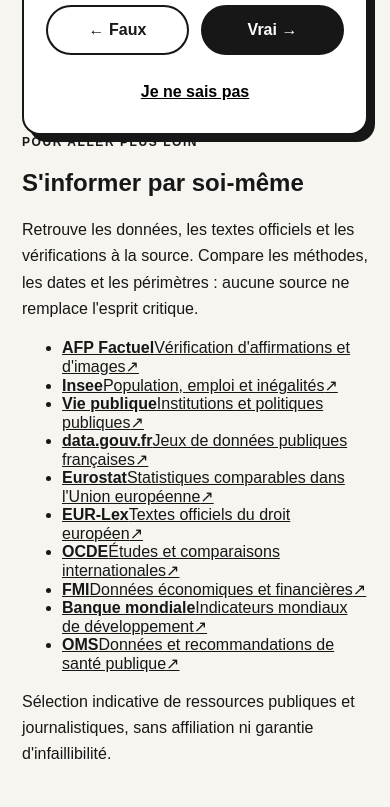
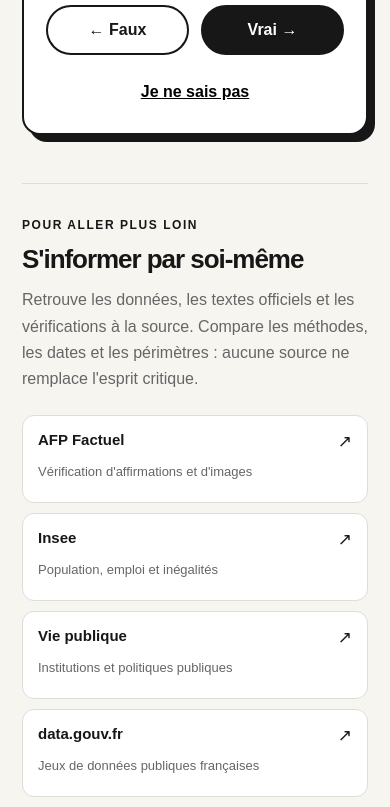
Before and after one commit to axeligato/Decrypte, a Next.js app: page / in a window 390 px wide. Shown: the part 980-1787 px from the top of the page. Built offline with nearby package versions, Linux system fonts and the light colour scheme.

Commit message:
style: responsive accessible resource links section

```diff
--- a/app/globals.css
+++ b/app/globals.css
@@ -31,3 +31,17 @@
 .theme-thumb{position:absolute;left:3px;top:3px;width:13px;height:13px;border-radius:50%;background:var(--text);transition:transform .18s ease}
 [data-theme="dark"] .theme-thumb{transform:translateX(13px)}
 @media(max-width:500px){.topbar-right{gap:8px}.theme-toggle{min-width:100px}}
+
+/* Further-reading directory: lightweight and responsive in both themes */
+.resource-section{margin-top:68px;padding:34px 0 20px;border-top:1px solid var(--line)}
+.resource-section h2{font-size:clamp(26px,5vw,40px);letter-spacing:-.04em;margin:12px 0}
+.resource-intro{max-width:650px;color:var(--muted);margin:0 0 22px}
+.resource-list{display:grid;grid-template-columns:repeat(2,minmax(0,1fr));gap:10px;list-style:none;padding:0;margin:0}
+.resource-list li{min-width:0}
+.resource-list a{display:grid;grid-template-columns:1fr auto;gap:5px 10px;align-items:start;text-decoration:none;background:var(--surface);border:1px solid var(--line);border-radius:12px;padding:15px;min-height:88px;transition:border-color .15s ease,transform .15s ease}
+.resource-list a:hover{border-color:var(--border);transform:translateY(-1px)}
+.resource-list strong{font-size:15px}
+.resource-list span:not(.resource-arrow){grid-column:1;grid-row:2;color:var(--muted);font-size:13px;line-height:1.4}
+.resource-arrow{grid-column:2;grid-row:1;font-size:17px}
+.resource-disclaimer{color:var(--muted);font-size:12px;margin:18px 0 0}
+@media(max-width:560px){.resource-list{grid-template-columns:1fr}.resource-section{margin-top:48px}}
```
